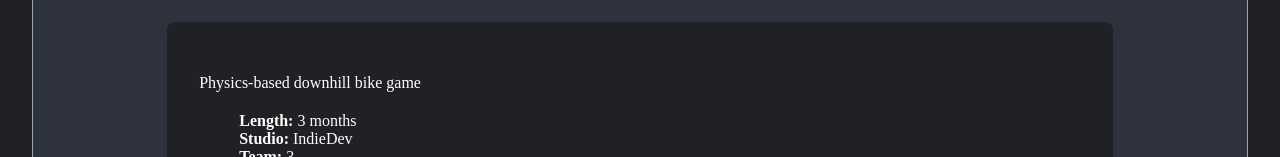
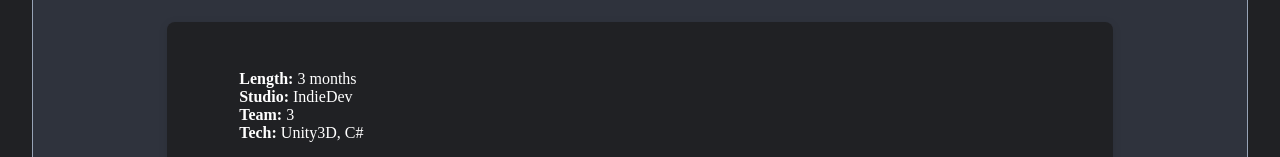
Before and after one commit to elifkorkut/elifkorkut.github.io, a Vue app: page /project/downhillbike in a window 1280 px wide. Shown: the part 795-952 px from the top of the page. Built offline with nearby package versions, Linux system fonts and the light colour scheme; a web font is replaced by a local one.

Commit message:
feat: detail fix

```diff
--- a/src/components/ProjectDetail.vue
+++ b/src/components/ProjectDetail.vue
@@ -5,14 +5,14 @@
   <div class="wrap2em">
     <div class="article-section">
       <div class="container">
+        <h1 class="caption">{{ project.title }}</h1>
+        <hr class="caption-line" />
+        <Gallery :items="project.gallery" :key="slug" />
 
-  <h1 class="caption">{{ project.title  }}</h1>
-      <hr class="caption-line" />
-      <Gallery :items="project.gallery" />
 
 
         <div class="details">
-        <p class="description">{{ project.description }}</p>
+          <p class="description">{{ project.descriptionlong }}</p>
           <ul>
             <li><strong>Length:</strong> {{ project.details.length }}</li>
             <li><strong>Studio:</strong> {{ project.details.studio }}</li>
@@ -20,22 +20,14 @@
             <li><strong>Tech:</strong> {{ project.details.tech }}</li>
           </ul>
 
-     <p class="role">{{ project.role }}</p>
+          <p class="role" v-if="project.role">{{ project.role }}</p>
+          <template v-if="project.roleInfo">
             <p v-for="desc in project.roleInfo.description" :key="desc">{{ desc }}</p>
-
             <ul>
-  <li v-for="resp in project.roleInfo.responsibilities" :key="resp">
-    {{ resp }}
-  </li>
+              <li v-for="resp in project.roleInfo.responsibilities" :key="resp">{{ resp }}</li>
             </ul>
+          </template>
         </div>
-
-
-
-
-
-
-
 
         <div class="nav-buttons">
           <button
@@ -61,20 +53,23 @@
 </template>
 
 <script setup>
-import { useRoute, useRouter } from 'vue-router';
-import { computed } from 'vue';
+import { useRoute, useRouter, onBeforeRouteUpdate } from 'vue-router';
+import { ref, computed, watch } from 'vue';
 import { projects } from '../data/projects.js';
 import Gallery from '../components/Gallery.vue';
 import TopSection from '../components/TopSection.vue';
 import Navbar from '../components/Navbar.vue';
 import MyFooter from '../components/MyFooter.vue';
 
-
 const route = useRoute();
 const router = useRouter();
+const slug = ref(route.params.slug);
 
-const slug = route.params.slug;
-const currentIndex = computed(() => projects.findIndex(p => p.slug === slug));
+watch(() => route.params.slug, (newSlug) => {
+  slug.value = newSlug;
+});
+
+const currentIndex = computed(() => projects.findIndex(p => p.slug === slug.value));
 const project = computed(() => projects[currentIndex.value]);
 
 const previousProject = computed(() =>
@@ -87,14 +82,11 @@ const nextProject = computed(() =>
 function goTo(link) {
   router.push(link);
 }
-
-
 </script>
 
+<style scoped>
+@import '../styles.css';
 
-<style scoped>
-
-@import '../styles.css';
 .nav-buttons {
   display: flex;
   justify-content: space-between;
@@ -113,6 +105,7 @@ function goTo(link) {
 .nav-btn:hover {
   background: var(--hover-color-button);
 }
+
 .container {
   width: 80%;
   margin: 0 auto;
@@ -137,7 +130,7 @@ function goTo(link) {
 .nav-buttons button:hover,
 .prev-button:hover,
 .next-button:hover {
-    background-color: var(--hover-color-button );
+  background-color: var(--hover-color-button);
 }
 
 .back-button {
@@ -180,7 +173,6 @@ function goTo(link) {
   line-height: 1.6;
   margin-bottom: 1rem;
   color: var(--project-description-color);
-
 }
 
 .details span,
@@ -207,29 +199,23 @@ function goTo(link) {
   margin-bottom: 2rem;
 }
 
-  /* Responsive Design */
 @media (max-width: 1024px) {
   .container {
     width: 90%;
   }
-
   .back-button,
-
   .nav-buttons button,
   .prev-button,
   .next-button {
     padding: 0.75rem 1.5rem;
     font-size: 1rem;
   }
-
-
 }
 
 @media (max-width: 768px) {
   .container {
     width: 95%;
   }
-
   .back-button,
   .nav-buttons button,
   .prev-button,
@@ -237,8 +223,6 @@ function goTo(link) {
     padding: 0.5rem 1rem;
     font-size: 0.875rem;
   }
-
-
 }
 
 @media (max-width: 480px) {
@@ -249,8 +233,5 @@ function goTo(link) {
     padding: 0.5rem 1rem;
     font-size: 0.75rem;
   }
-
-
 }
-
 </style>
--- a/src/data/projects.js
+++ b/src/data/projects.js
@@ -128,10 +128,10 @@ export const projects = [
       description: 'Korkut, E.H., Surer, E. Developing a framework for heterotopias as discursive playgrounds: a comparative analysis of non-immersive and immersive technologies. Virtual Reality 28, 16 (2024). https://doi.org/10.1007/s10055-023-00905-w',
       types: ['Publications'],
       tags: [],
-      descriptionlong: [''],
+      descriptionlong: ['The discursive space represents the reordering of knowledge gained through accumulation. In the digital age, multimedia has become the language of information, and the space for archival practices is provided by non-immersive technologies, resulting in the disappearance of several layers from discursive activities. Heterotopias are unique, multilayered epistemic contexts that connect other systems through the exchange of information. This paper describes a process to create a framework for Virtual Reality, Mixed Reality, and personal computer environments based on heterotopias to provide absent layers. This study provides virtual museum space as an informational terrain that contains a “world within worlds” and presents place production as a layer of heterotopia and the subject of discourse. Automation for the individual multimedia content is provided via various sorting and grouping algorithms, and procedural content generation algorithms such as Binary Space Partitioning, Cellular Automata, Growth Algorithm, and Procedural Room Generation. Versions of the framework were comparatively evaluated through a user study involving 30 participants, considering factors such as usability, technology acceptance, and presence. The results of the study show that the framework can serve diverse contexts to construct multilayered digital habitats and is flexible for integration into professional and daily life practices.'],
       details: {
 
-      length: '6 months',
+        length: '6 months',
         studio: 'XYZ Studios',
         team: '5 (2 Designers, 1 Gameplay Programmer, 1 Sound Designer, 1 Producer)',
         tech: 'Unity3D, C#, Blender, Photoshop'
```
Lines whose indentation alone changed are shown as unchanged.
